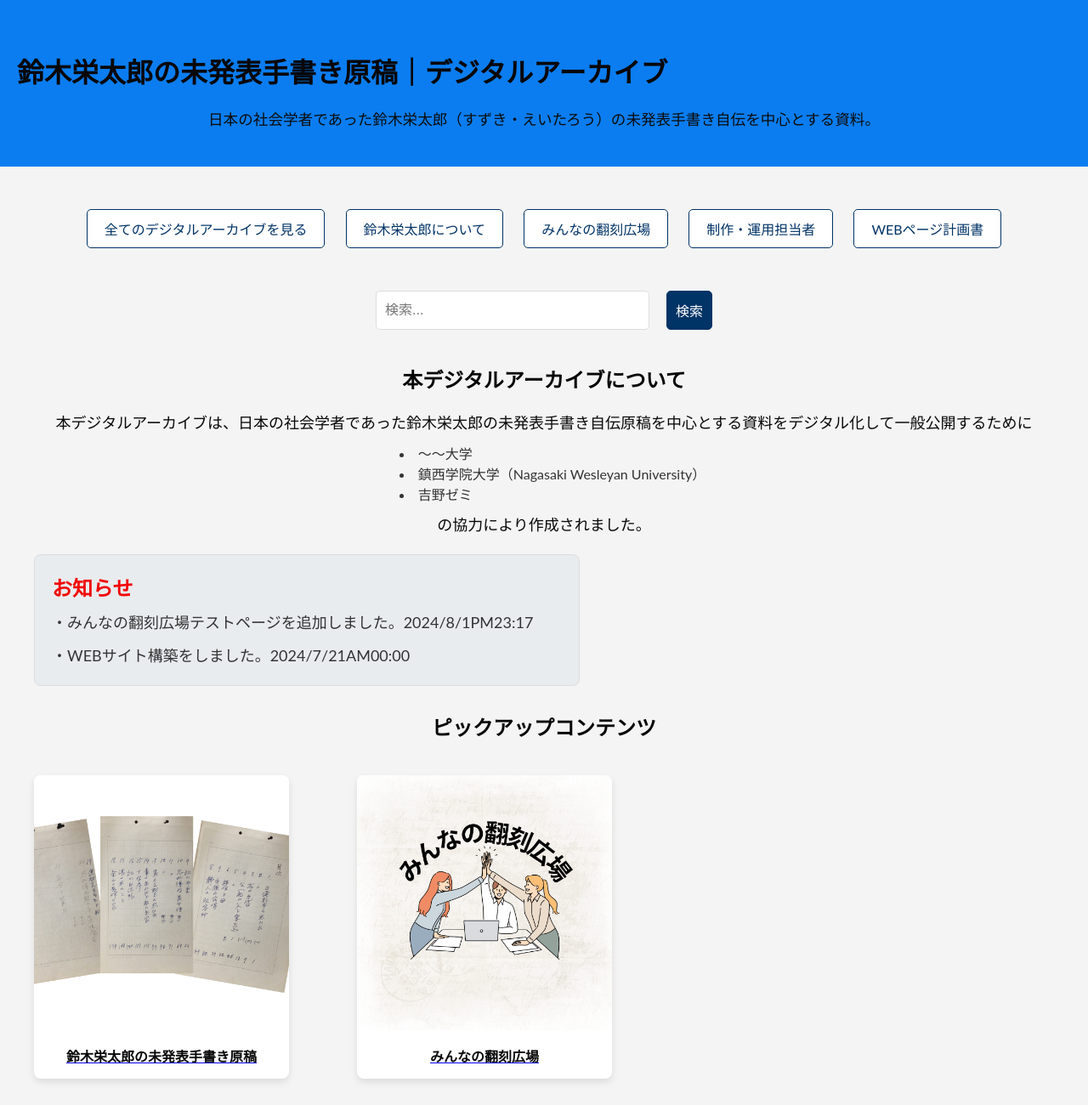
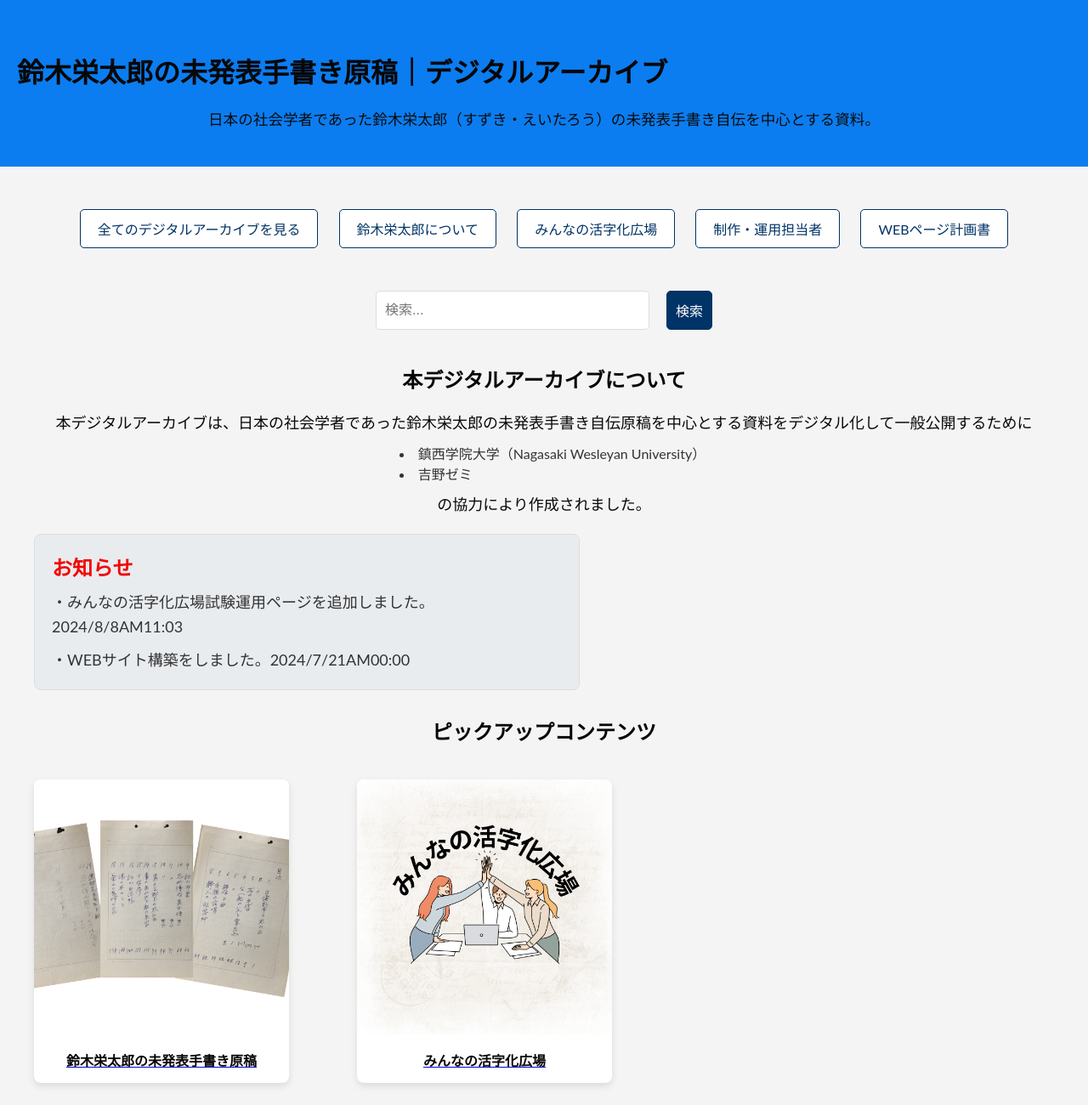
Before and after one commit to yuyawesleyan/archive-suzukieitarou, a website: page index.html in a window 1280 px wide. Shown: the top 1300 px of the page at 85% size. Drawn offline with Linux system fonts and the light colour scheme.

Commit message:
Add files via upload

```diff
--- a/index.html
+++ b/index.html
@@ -165,7 +165,7 @@
         <div id="button-container">
             <a href="pagetwo.html" class="button">全てのデジタルアーカイブを見る</a>
             <a href="pagethree.html" class="button">鈴木栄太郎について</a>
-            <a href="https://yuyawesleyan.github.io/honkoku-member/" class="button">みんなの翻刻広場</a>
+            <a href="https://yuyawesleyan.github.io/honkoku-member/" class="button">みんなの活字化広場</a>
             <a href="pagefour.html" class="button">制作・運用担当者</a>
            <a href="pagefive.html" class="button">WEBページ計画書</a>
         </div>
@@ -180,7 +180,6 @@
         <h2 class="centered">本デジタルアーカイブについて</h2>
         <p class="centered">本デジタルアーカイブは、日本の社会学者であった鈴木栄太郎の未発表手書き自伝原稿を中心とする資料をデジタル化して一般公開するために</p>
         <ul class="shifted">
-            <li>〜〜大学</li>
             <li>鎮西学院大学（Nagasaki Wesleyan University）</li>
             <li>吉野ゼミ</li>
         </ul>
@@ -188,7 +187,7 @@
 
         <section class="announcement">
             <h3>お知らせ</h3>
-            <p>・みんなの翻刻広場テストページを追加しました。2024/8/1PM23:17</p>
+            <p>・みんなの活字化広場試験運用ページを追加しました。2024/8/8AM11:03</p>
             <p>・WEBサイト構築をしました。2024/7/21AM00:00</p>
         </section>
 
@@ -203,8 +202,8 @@
 
             <div class="pickup-content">
                 <a href="https://yuyawesleyan.github.io/honkoku-member/" class="pickup-item">
-                    <img src="みんなの翻刻広場.png" alt="ピックアップコンテンツ1">
-                    <h3>みんなの翻刻広場</h3>
+                    <img src="みんなの活字化広場.png" alt="ピックアップコンテンツ1">
+                    <h3>みんなの活字化広場</h3>
                 </a>
             </div>
         </div>
```
